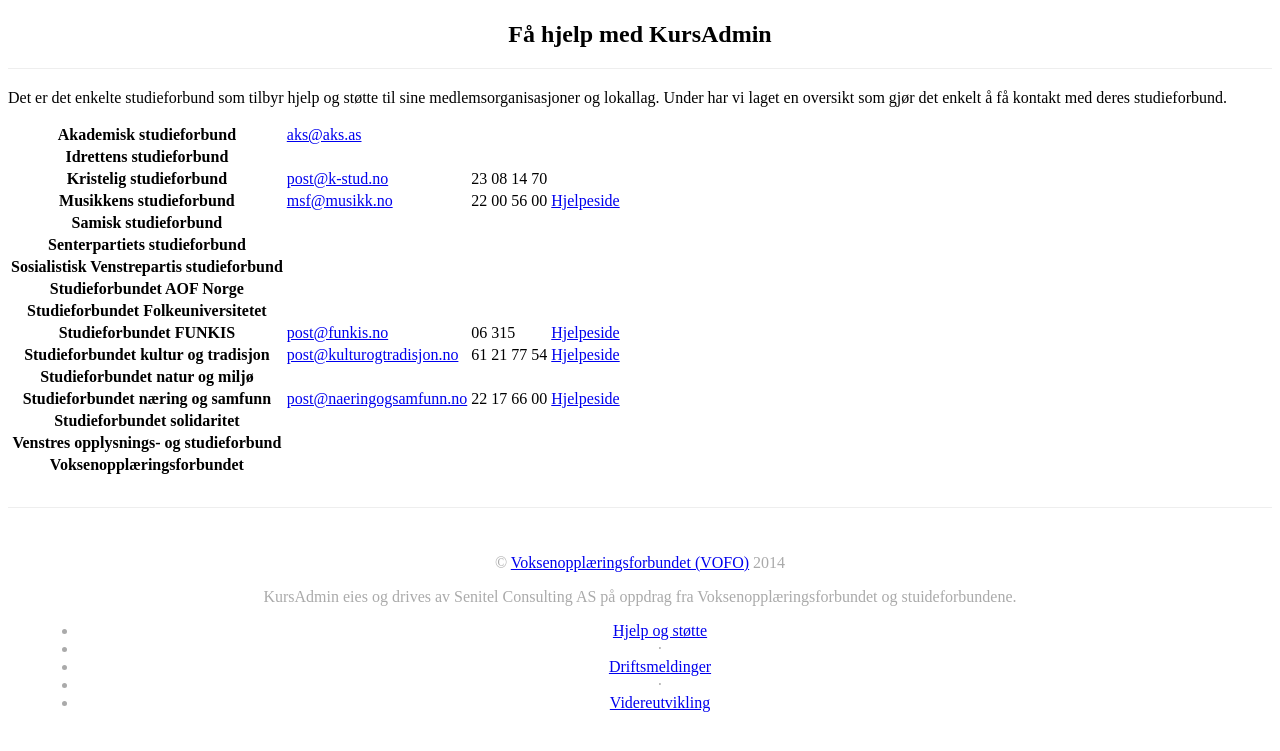
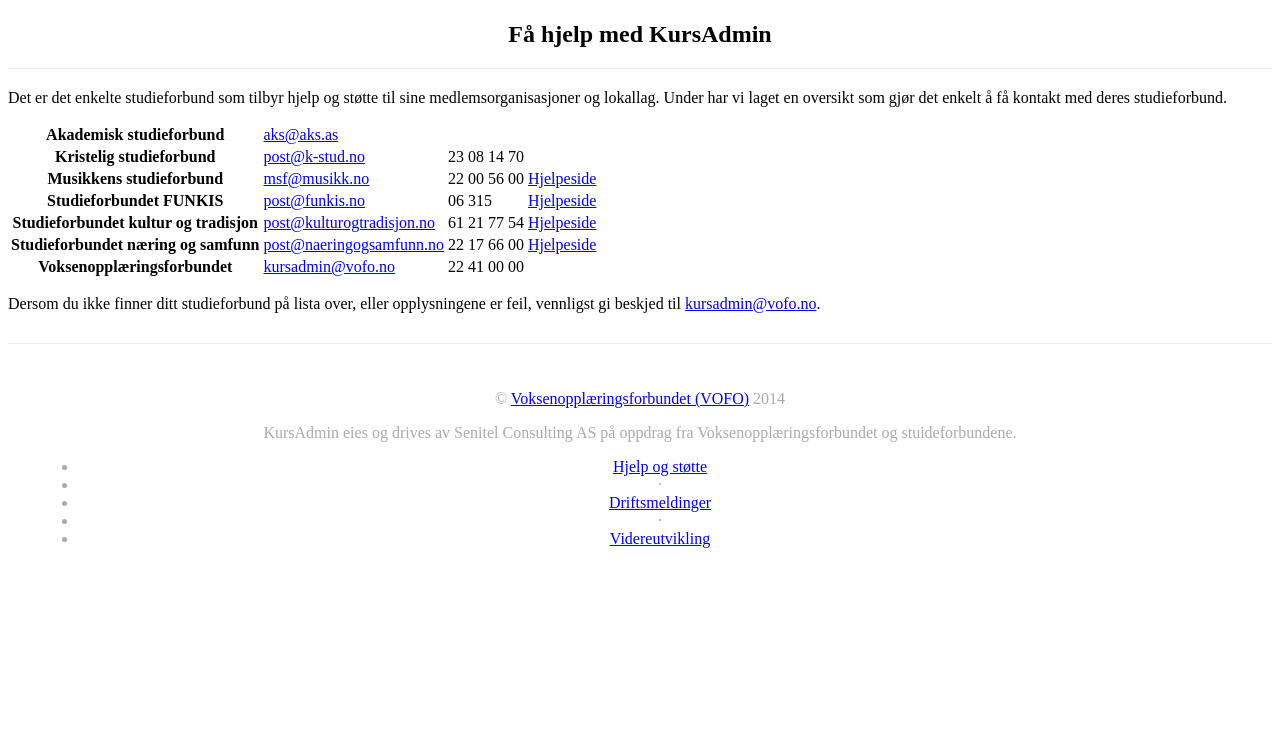
Before and after one commit to vofo-no/KursAdmin.org, a Jekyll site: the page built from index.md, in a window 1280 px wide and 900 px high, scrolled down 2007 px, cut to the strip 142-893 px from the top of the window. Built offline with Jekyll 4.4.1, drawn with Linux system fonts in a browser that asks for light colours; nearby versions of some CDN libraries; a style sheet for code colours, icons or effects is not loaded; after the commit the page ends 2743 px from its top, so only the background shows below that.

Commit message:
Fix index.md

```diff
--- a/_data/studieforbund.yml
+++ b/_data/studieforbund.yml
@@ -60,3 +60,5 @@
 
 - navn: Voksenopplæringsforbundet
   nr: 230
+  support_mail: kursadmin@vofo.no
+  support_tlf: 22 41 00 00
--- a/index.md
+++ b/index.md
@@ -52,17 +52,24 @@ banner: True
 
 <div style="height: 300px; margin-top: 5ex;"><div style="background: url('http://31.media.tumblr.com/f815448aff9bc169f860bc8b63e66cde/tumblr_muhx7hzIIY1sdyj9lo1_1280.jpg') no-repeat 50% 60%;height: 300px;position: absolute;width: 100%;left: 0;background-size: cover;z-index: -1;"></div></div>
 
-<h2 class="feature">Få hjelp med KursAdmin</h2>
+{: .feature }
+Få hjelp med KursAdmin
+----------------------
 
-<p class="lead">Det er det enkelte studieforbund som tilbyr hjelp og støtte til sine medlemsorganisasjoner og lokallag. Under har vi laget en oversikt som gjør det enkelt å få kontakt med deres studieforbund.</p>
+{: .lead }
+Det er det enkelte studieforbund som tilbyr hjelp og støtte til sine medlemsorganisasjoner og lokallag. Under har vi laget en oversikt som gjør det enkelt å få kontakt med deres studieforbund.
 
 <table class="table"><tbody>
-	    	{% for stf in site.data.studieforbund %}
+		{% for stf in site.data.studieforbund %}
+		{% if stf.support_mail or stf.support_tlf or stf.support_web %}
 			<tr>
 			  <th>{{ stf.navn }}</th>
 			  <td>{% if stf.support_mail %}<a href="mailto:{{ stf.support_mail }}">{{ stf.support_mail }}</a>{% endif %}</td>
 			  <td>{% if stf.support_tlf %}{{ stf.support_tlf }}{% endif %}</td>
 			  <td>{% if stf.support_web %}<a href="{{ stf.support_web }}">Hjelpeside</a>{% endif %}</td>
 			</tr>
+		{% endif %}
 		{% endfor %}
 </tbody></table>
+
+Dersom du ikke finner ditt studieforbund på lista over, eller opplysningene er feil, vennligst gi beskjed til [kursadmin@vofo.no](mailto:kursadmin@vofo.no?subject=Feil+eller+mangler+i+kontaktopplysninger+på+kursadmin.org).
```
